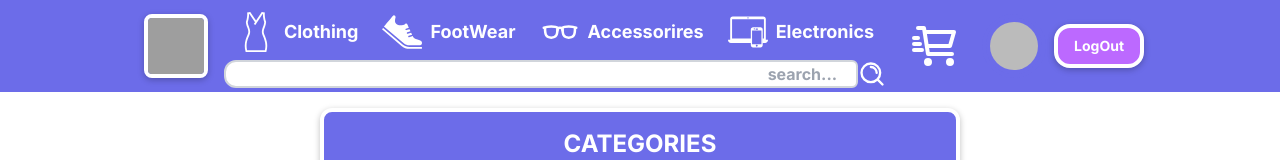
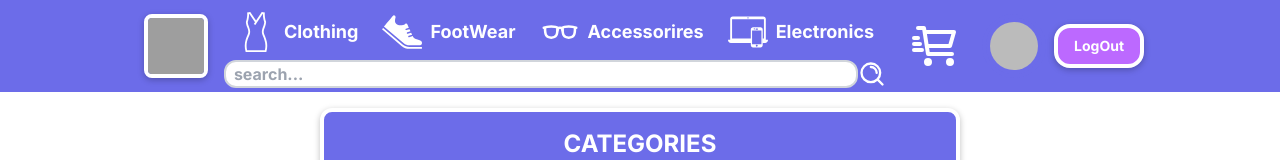
Before and after one commit to AyushSupakar/ECOMMARS_userend, a Next.js app: page / in a window 1280 px wide. Shown: the top 160 px of the page. Built offline with nearby package versions, Linux system fonts and the light colour scheme; no server answers; sample sign-in values are in the browser's storage; grey boxes are pictures that could not be loaded.

Commit message:
fixed the search bar

```diff
--- a/src/components/MyNavBar.js
+++ b/src/components/MyNavBar.js
@@ -77,7 +77,7 @@ export default function MyNavBar(props) {
 
   <div className="flex items-center">
     <form className="flex flex-grow" onSubmit={searchhandle}><div className="flex flex-grow">
-      <input type="search" value={sterm} onChange={(ev)=>setsterm(ev?.target?.value)} className="flex-grow m-0 text-end border-1 rounded-l-xl" placeholder="search..." /></div>
+      <input type="search" value={sterm} onChange={(ev)=>setsterm(ev?.target?.value)} className="flex-grow m-0 text-start border-1 px-2 rounded-xl" placeholder="search..." /></div>
    <div className="flex"><button type="submit" className="sbtn-primary"><svg viewBox="0 0 24 24" fill="none" xmlns="http://www.w3.org/2000/svg"><g id="SVGRepo_bgCarrier" strokeWidth="0"></g><g id="SVGRepo_tracerCarrier" strokeLinecap="round" strokeLinejoin="round"></g><g id="SVGRepo_iconCarrier"> <path d="M11 6C13.7614 6 16 8.23858 16 11M16.6588 16.6549L21 21M19 11C19 15.4183 15.4183 19 11 19C6.58172 19 3 15.4183 3 11C3 6.58172 6.58172 3 11 3C15.4183 3 19 6.58172 19 11Z" stroke="#ffffff" strokeWidth="2" strokeLinecap="round" strokeLinejoin="round"></path> </g></svg></button></div></form>
 
 
@@ -141,7 +141,7 @@ export default function MyNavBar(props) {
 
   <div className="flex items-center">
     <form className="flex flex-grow" onSubmit={searchhandle}><div className="flex flex-grow">
-      <input type="search" value={sterm} onChange={(ev)=>setsterm(ev?.target?.value)} className="flex-grow m-0 text-end border-1 rounded-l-xl" placeholder="search..." /></div>
+      <input type="search" value={sterm} onChange={(ev)=>setsterm(ev?.target?.value)} className="flex-grow m-0 text-start border-1 px-2 rounded-xl" placeholder="search..." /></div>
    <div className="flex"><button type="submit" className="sbtn-primary"><svg viewBox="0 0 24 24" fill="none" xmlns="http://www.w3.org/2000/svg"><g id="SVGRepo_bgCarrier" strokeWidth="0"></g><g id="SVGRepo_tracerCarrier" strokeLinecap="round" strokeLinejoin="round"></g><g id="SVGRepo_iconCarrier"> <path d="M11 6C13.7614 6 16 8.23858 16 11M16.6588 16.6549L21 21M19 11C19 15.4183 15.4183 19 11 19C6.58172 19 3 15.4183 3 11C3 6.58172 6.58172 3 11 3C15.4183 3 19 6.58172 19 11Z" stroke="#ffffff" strokeWidth="2" strokeLinecap="round" strokeLinejoin="round"></path> </g></svg></button></div></form>
 
 
```
